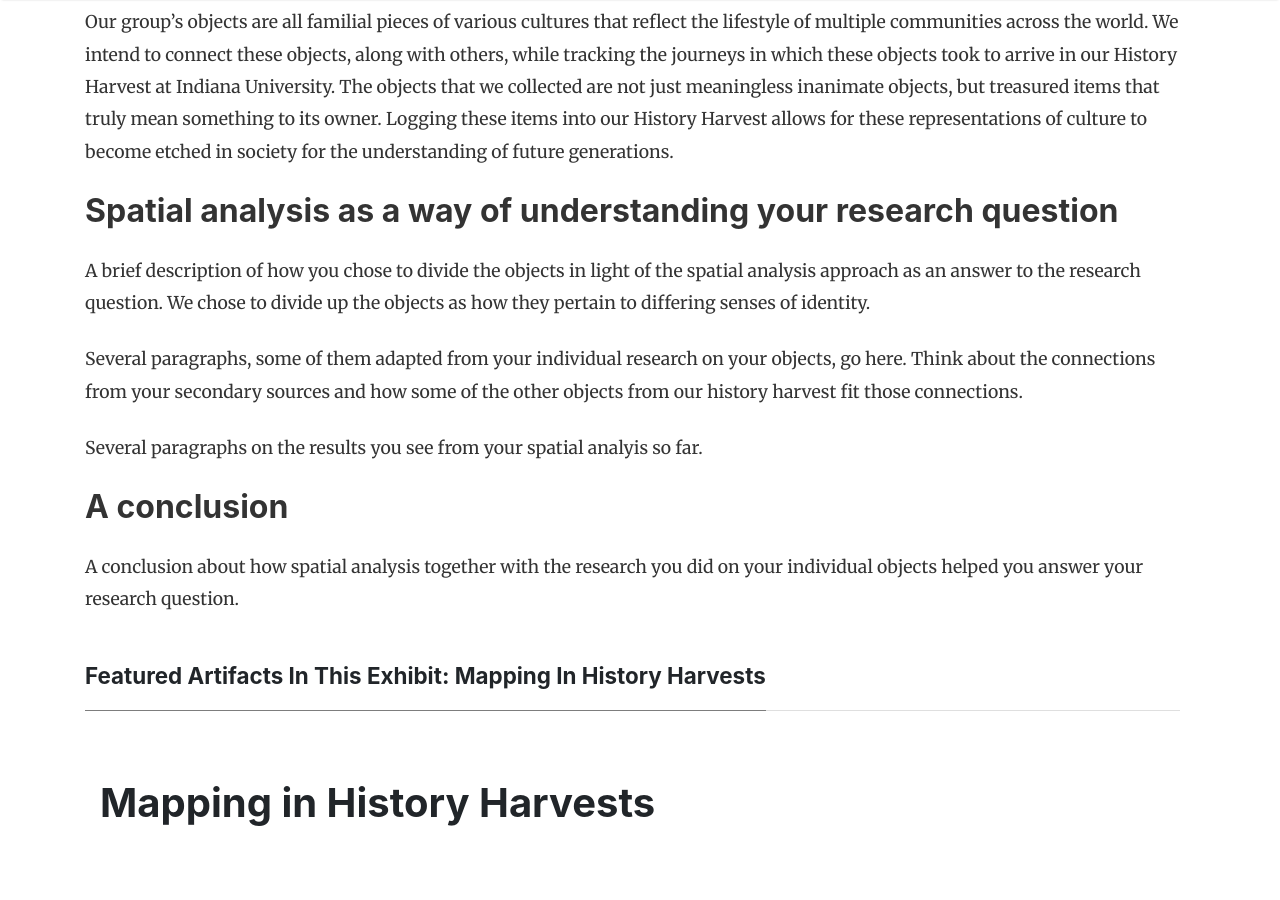
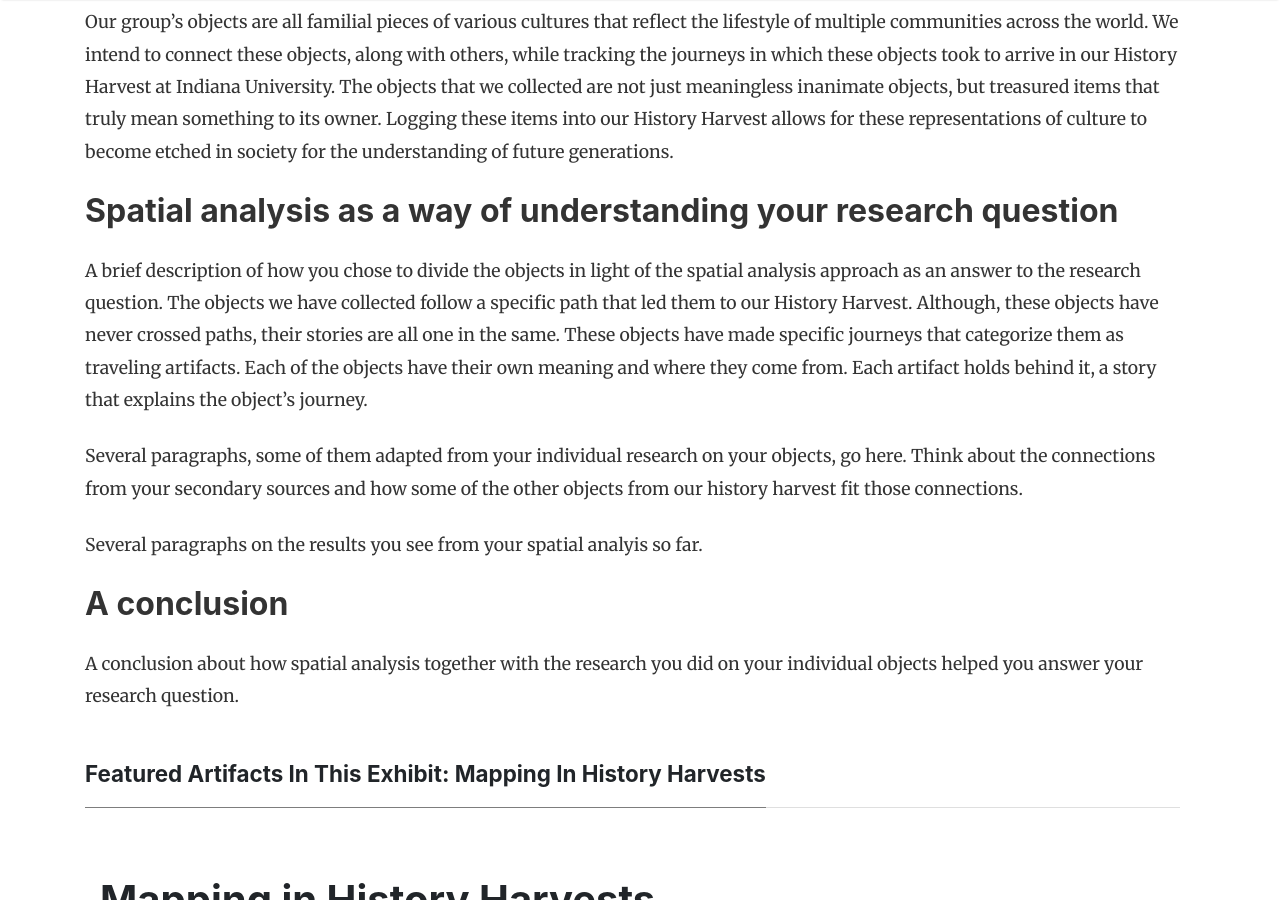
Before and after one commit to H301HistoryHarvest/H301HistoryHarvest, a Jekyll site: the page built from _stories/Mapping.md, in a window 1280 px wide and 900 px high, scrolled down 702 px. Built offline with Jekyll 4.4.1, drawn with Linux system fonts in a browser that asks for light colours; nearby versions of some CDN libraries; comment, search, counter and statistics services are not loaded.

Commit message:
Update Mapping.md

```diff
--- a/_stories/Mapping.md
+++ b/_stories/Mapping.md
@@ -34,7 +34,7 @@ Our group’s objects are all familial pieces of various cultures that reflect t
 ## Spatial analysis as a way of understanding your research question
 
 A brief description of how you chose to divide the objects in light of the spatial analysis approach as an answer to the research question.
-We chose to divide up the objects as how they pertain to differing senses of identity.
+The objects we have collected follow a specific path that led them to our History Harvest. Although, these objects have never crossed paths, their stories are all one in the same. These objects have made specific journeys that categorize them as traveling artifacts. Each of the objects have their own meaning and where they come from. Each artifact holds behind it, a story that explains the object’s journey.
 
 Several paragraphs, some of them adapted from your individual research on your objects, go here. Think about the connections from your secondary sources and how some of the other objects from our history harvest fit those connections.
 
```
